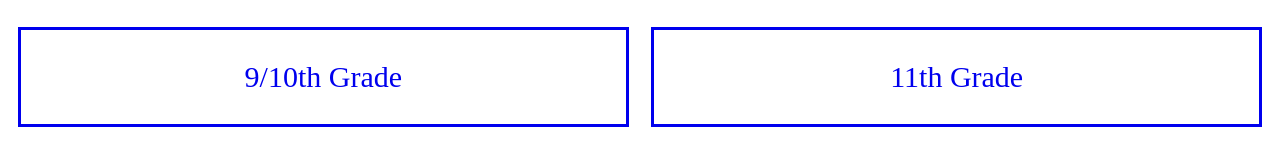
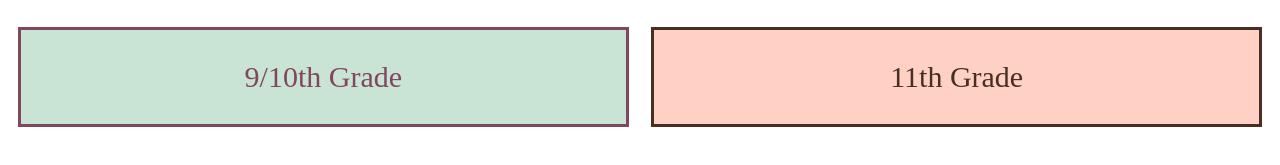
Before and after one commit to JavierLi/JavierLi.github.io, a plain HTML site: page index.html in a window 1280 px wide. Shown: the part 99-264 px from the top of the page. Drawn offline with Linux system fonts and the light colour scheme.

Commit message:
colors
made some colors for the buttons

```diff
--- a/index.html
+++ b/index.html
@@ -30,7 +30,7 @@
 	<div class="Row">
     	<div class="Column">
     		<a href="910.html">
-		    	<div style="width: 98%; border: solid; float:left;">
+		    	<div style="width: 98%; border: solid; float:left; color: #80475E; background-color: #C9E4D5;">
 		    		<p id="Grade">
 		    			9/10th Grade
 		    		</p>
@@ -40,7 +40,7 @@
 
 		<div class="Column">
 			<a href="11.html">
-	   			<div style="width: 98%; border: solid; float:right;">
+	   			<div style="width: 98%; border: solid; float:right; color: #492E23; background-color: #FFD1C5;">
 	    			<p id="Grade">
 	    				11th Grade
 	    			</p>
```
